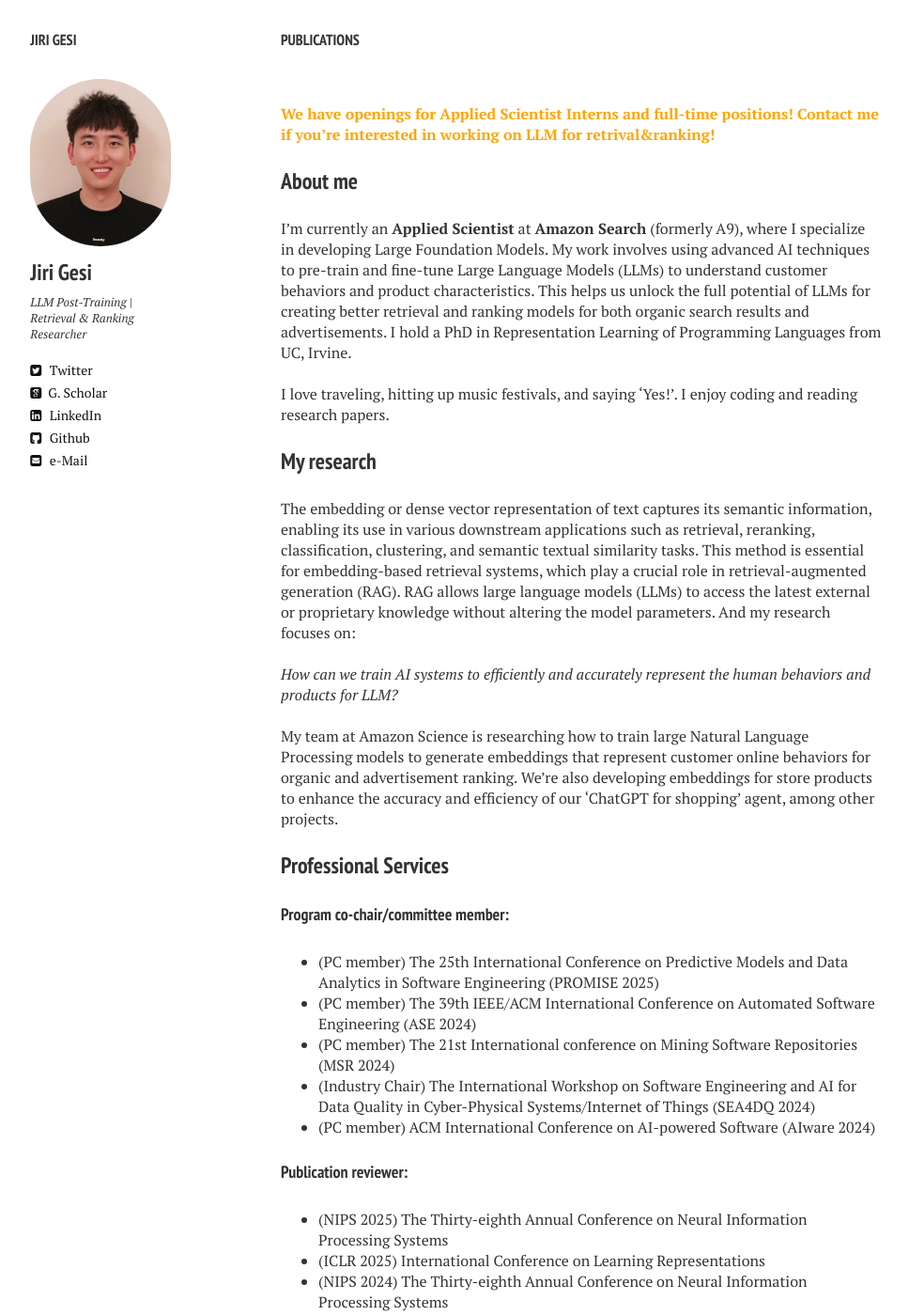
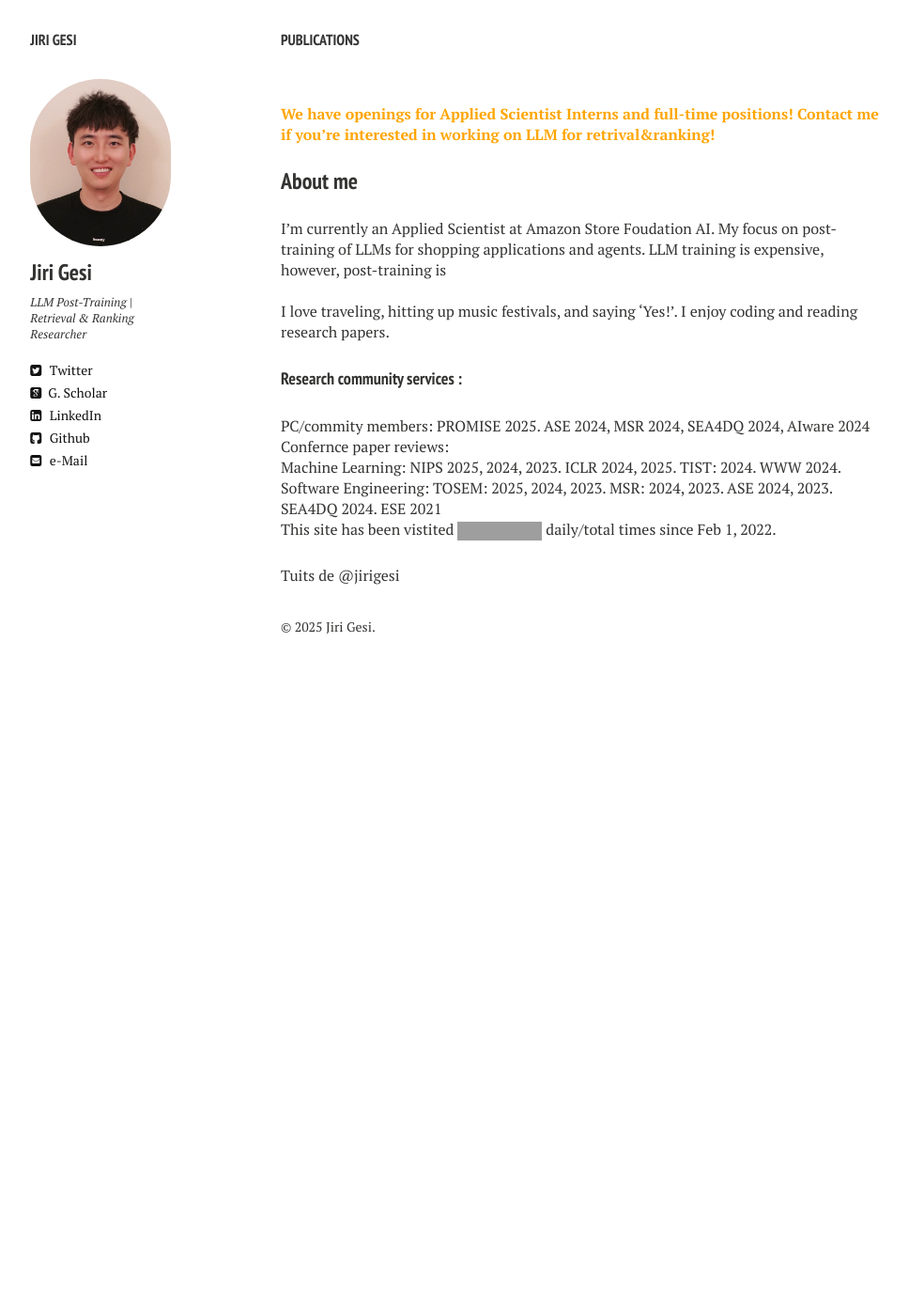
Before and after one commit to Jirigesi/Jirigesi.github.io, a Jekyll site: the page built from index.md, in a window 1280 px wide and 1400 px high. Shown: the whole window at 94% size, without its empty margins (21-989 px from the left). Built offline with Jekyll 4.4.1, drawn with Linux system fonts in a browser that asks for light colours; nearby versions of some CDN libraries; comment, search, counter and statistics services are not loaded; some of the changed text lies outside the part shown; grey boxes are pictures that could not be loaded.

Commit message:
Update index.md

```diff
--- a/index.md
+++ b/index.md
@@ -9,71 +9,29 @@ tags: [Jekyll, theme, responsive, blog, template]
 
 ### About me
 
-I'm currently an **Applied Scientist** at **Amazon Search** (formerly A9), where I specialize in developing Large Foundation Models. My work involves using advanced AI techniques to pre-train and fine-tune Large Language Models (LLMs) to understand customer behaviors and product characteristics. This helps us unlock the full potential of LLMs for creating better retrieval and ranking models for both organic search results and advertisements. I hold a PhD in Representation Learning of Programming Languages from UC, Irvine.
+I'm currently an Applied Scientist at Amazon Store Foudation AI. My focus on post-training of LLMs for shopping applications and agents. LLM training is expensive, however, post-training is
 
 <br />
 
 I love traveling, hitting up music festivals, and saying 'Yes!'. I enjoy coding and reading research papers.
 
-### My research
-
-The embedding or dense vector representation of text captures its semantic information, enabling its use in various downstream applications such as retrieval, reranking, classification, clustering, and semantic textual similarity tasks. This method is essential for embedding-based retrieval systems, which play a crucial role in retrieval-augmented generation (RAG). RAG allows large language models (LLMs) to access the latest external or proprietary knowledge without altering the model parameters. And my research focuses on:
-
-<br />
-
-_How can we train AI systems to efficiently and accurately represent the human behaviors and products for LLM?_
-
-<br />
-
-My team at Amazon Science is researching how to train large Natural Language Processing models to generate embeddings that represent customer online behaviors for organic and advertisement ranking. We're also developing embeddings for store products to enhance the accuracy and efficiency of our 'ChatGPT for shopping' agent, among other projects.
-
-
-### Professional Services
-
-#### Program co-chair/committee member:
-- (PC member) The 25th International Conference on Predictive Models and Data Analytics in Software Engineering (PROMISE 2025)
-- (PC member) The 39th IEEE/ACM International Conference on Automated Software Engineering (ASE 2024)
-- (PC member) The 21st International conference on Mining Software Repositories (MSR 2024)
-- (Industry Chair) The International Workshop on Software Engineering and AI for Data Quality in Cyber-Physical Systems/Internet of Things (SEA4DQ 2024)
-- (PC member) ACM International Conference on AI-powered Software (AIware 2024)
-
-#### Publication reviewer:
-- (NIPS 2025) The Thirty-eighth Annual Conference on Neural Information Processing Systems
-- (ICLR 2025) International Conference on Learning Representations
-- (NIPS 2024) The Thirty-eighth Annual Conference on Neural Information Processing Systems
-- (TIST 2024) Transactions on Intelligent Systems and Technology 2024
-- (WWW 2024) The 2024 International World Wide Web Conference
-- (AMLC 2024) The 2024 Amazon Machine Learning Conference
-- (ASE 2024) The 39th IEEE/ACM International Conference on Automated Software Engineering
-- (TOSEM 2024) Transactions on Software Engineering and Methodology 2024
-- (MSR 2024) 21st International conference on Mining Software Repositories
-- (SEA4DQ 2024) The 4th International Workshop on Software Engineering and AI for Data Quality in Cyber-Physical Systems/Internet of Things
-- (TOSEM 2023) Transactions on Software Engineering and Methodology 2023
-- (ESE 2021) Empirical Software Engineering Journal, 2021
 
 
 
-### Personal News
-- 03/2024 📢 Our paper **Towards Robustness Analysis of E-commerce Ranking System** is accepted in the WWW (The Web) 2024 Conference.
-- 09/2023 📢 Jiri joined **Amazon A9** (Search Science and AI) as an **Applied Scientist**
-- 12/2022 📢 Our paper **"Leveraging Feature Bias for Scalable Misprediction Explanation of Machine Learning Models"** is accepted in ICSE 2023
-- 06/2022 📢 Jiri interned at **Amazon A9** (Search Science and AI) as an **Applied Scientist Intern**
-- 01/2022 📢 Jiri got **PhD research fellowship funding** from **eBay** for 2022
-- 12/2021 📢 Jiri advances to **Ph.D. candidate** at the school of Information and Computer Science, UC Irvine
-- 04/2021 📢 Our paper **"An Empirical Examination of the Impact of Bias on Just-in-time Defect Prediction"** is accepted in ESEM 2021
-- 03/2021 📢 Our paper **"Evaluating and Improving Static Analysis Tools Via Differential Mutation Analysis"** is accepted in QRS 2021
-- 01/2021 📢 Jiri got **PhD research fellowship funding** from **eBay** for 2021
-- 09/2019 📢 Jiri is awarded **2019 Chair’s Award** from Donald Bren School of Information and Computer Sciences Department
+#### Research community services :
+PC/commity members:
+PROMISE 2025. ASE 2024, MSR 2024, SEA4DQ 2024, AIware 2024
 
-### Awards
 
-- 🏆 Dean's Awards from Donald Bren School of Information and Computer Sciences,UC Irvine,  2019
-- 🏆 Outstanding Master student's thesis, University of Michigan, 2017
-- 🏆 Siyuan Scholarship, Xi’an Jiao Tong University, 2013, 2014, 2015
+Confernce paper reviews:
 
-my <a href="https://github.com/Jirigesi/Jirigesi.github.io/blob/master/CV.pdf">FULL CV</a>.
+Machine Learning:
+NIPS 2025, 2024, 2023. ICLR 2024, 2025. TIST: 2024. WWW 2024.
 
-<br />
+Software Engineering:
+TOSEM: 2025, 2024, 2023. MSR: 2024, 2023. ASE 2024, 2023. SEA4DQ 2024. ESE 2021
+
+
 
 This site has been vistited
 [![Hits](https://hits.seeyoufarm.com/api/count/incr/badge.svg?url=https%3A%2F%2Fjirigesi.github.io&count_bg=%2379C83D&title_bg=%23555555&icon=&icon_color=%23E7E7E7&title=&edge_flat=false)](https://hits.seeyoufarm.com)
```
